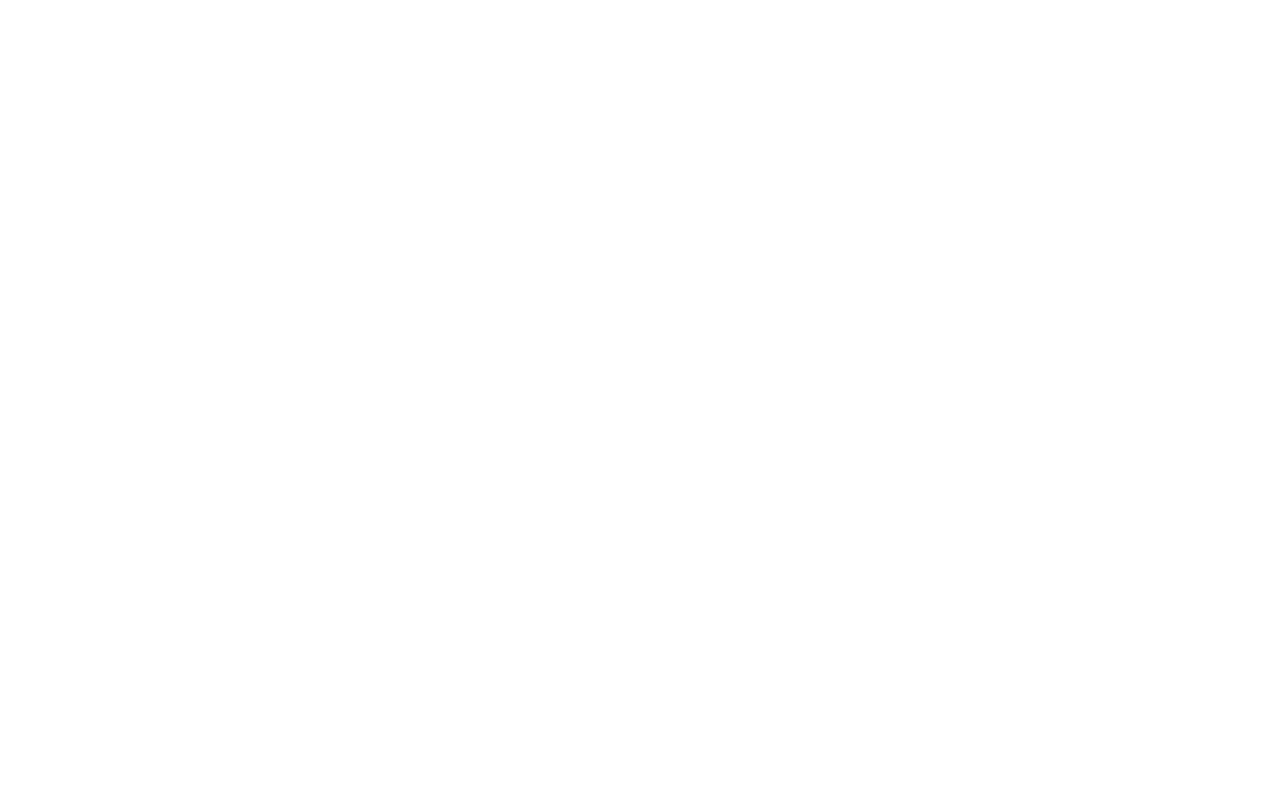
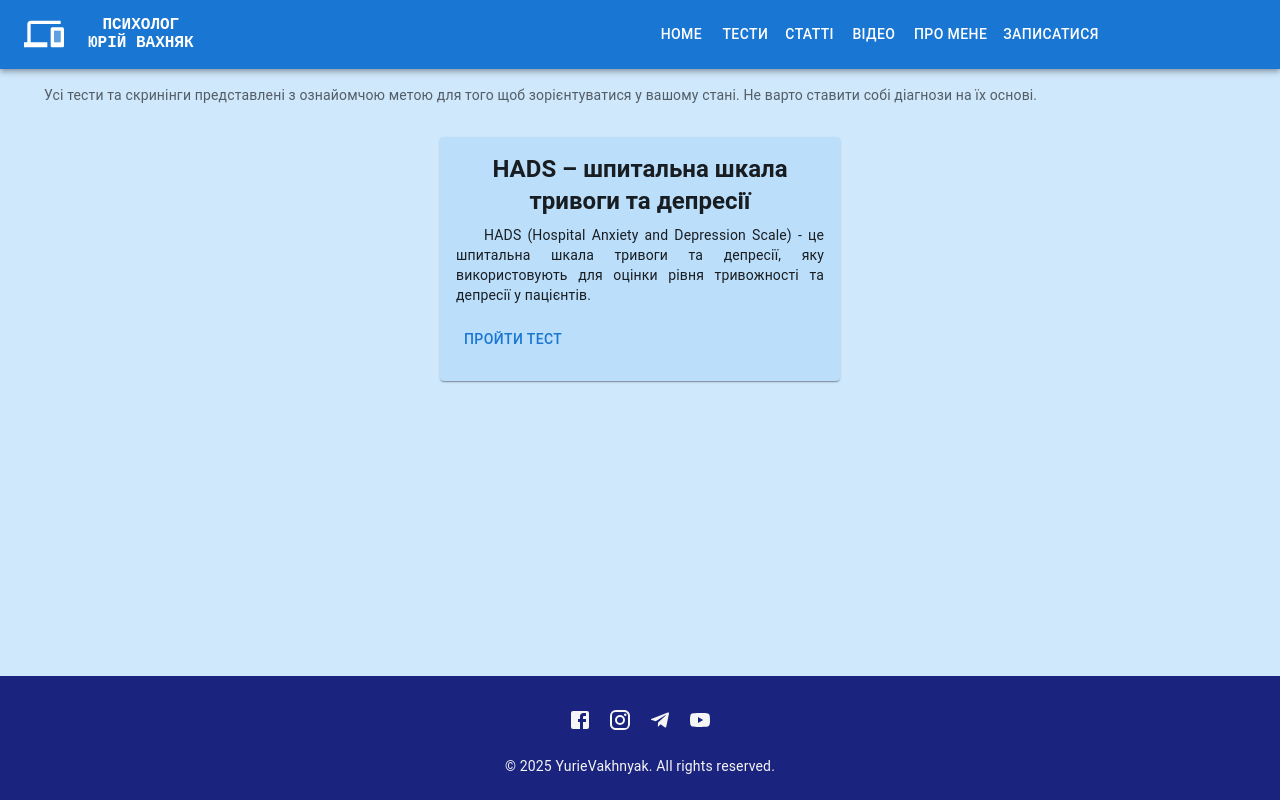
Before and after one commit to YurieVakhnyak/my-lending, a React (Create React App) app: page /tests in a window 1280 px wide. Before the commit this address had no page. Built offline with nearby package versions, Linux system fonts and the light colour scheme.

Commit message:
Added tests

```diff
--- a/src/App.js
+++ b/src/App.js
@@ -8,6 +8,8 @@
 import Articles from "./pages/Articles";
 import MyVideos from "./pages/MyVideos";
 import ArticlePage from "./pages/ArticlePage";
+import Tests from "./pages/Tests";
+import TestPage from "./pages/TestPage";
 
 function App() {
   return (
@@ -15,10 +17,12 @@
       <ScrollToTop />
       <Routes>
         <Route path="/" element={<Home />} />
-        <Route path="/about" element={<About />} />
+        <Route path="/tests" element={<Tests />} />
+        <Route path="/tests/:id" element={<TestPage />} />
         <Route path="/articles" element={<Articles />} />
         <Route path="/articles/:id" element={<ArticlePage />} />
         <Route path="/videos" element={<MyVideos />} />
+        <Route path="/about" element={<About />} />
         <Route path="/appointment" element={<Appointment />} />
       </Routes>
       <ScrollToTopButton />
--- /dev/null
+++ b/src/components/CardTest.js
@@ -0,0 +1,56 @@
+import React from "react";
+import Card from "@mui/material/Card";
+import CardContent from "@mui/material/CardContent";
+import Typography from "@mui/material/Typography";
+import { Button } from "@mui/material";
+import { Link } from "react-router-dom";
+
+export default function CardTest({
+  testTitle = "Тест",
+  testDescription = "Опис тесту",
+  testLink = "#",
+}) {
+  //   const maxDescriptionLength = 200;
+
+  //   // Обрізаний текст опису тесту
+  //   const truncatedDescription =
+  //     testDescription.length > maxDescriptionLength
+  //       ? testDescription.substring(0, maxDescriptionLength) + "..."
+  //       : testDescription;
+
+  return (
+    <Card
+      sx={{
+        bgcolor: "#bbdefb",
+        minWidth: 275,
+        maxWidth: 400,
+        margin: "16px auto",
+      }}
+    >
+      <CardContent>
+        {/* Заголовок тесту */}
+        <Typography
+          variant="h5"
+          component="div"
+          sx={{ fontWeight: "bold", marginBottom: "8px", textAlign: "center" }}
+        >
+          {testTitle}
+        </Typography>
+        <Typography
+          variant="body2"
+          sx={{ mt: 1, textAlign: "justify", textIndent: "2em" }}
+        >
+          {testDescription}
+        </Typography>
+        <Button
+          component={Link}
+          to={testLink}
+          variant="text"
+          sx={{ marginTop: "16px" }}
+        >
+          Пройти тест
+        </Button>
+      </CardContent>
+    </Card>
+  );
+}
--- a/src/components/Header.js
+++ b/src/components/Header.js
@@ -13,7 +13,7 @@
 import { blue, grey } from "@mui/material/colors";
 import { NavLink } from "react-router-dom";
 
-const pages = ["HOME", "Про мене", "Статті", "Відео", "Записатися"];
+const pages = ["HOME", "Тести", "Статті", "Відео", "Про мене", "Записатися"];
 const title = ["ПСИХОЛОГ", "ЮРІЙ ВАХНЯК"];
 
 function Header() {
@@ -30,6 +30,7 @@
   const routes = {
     HOME: "/",
     "Про мене": "/about",
+    Тести: "/tests",
     Статті: "/articles",
     Відео: "/videos",
     Записатися: "/appointment",
--- /dev/null
+++ b/src/data/TestsData.js
@@ -0,0 +1,6 @@
+export const testsData = [
+  {
+    testTitle: `HADS – шпитальна шкала тривоги та депресії`,
+    testDescription: `HADS (Hospital Anxiety and Depression Scale) - це шпитальна шкала тривоги та депресії, яку використовують для оцінки рівня тривожності та депресії у пацієнтів.`,
+  },
+];
--- /dev/null
+++ b/src/pages/TestPage.js
@@ -0,0 +1,47 @@
+import * as React from "react";
+import { useParams } from "react-router-dom";
+import Header from "../components/Header";
+import Box from "@mui/material/Box";
+import Typography from "@mui/material/Typography";
+import Container from "@mui/material/Container";
+import Footer from "../components/Footer";
+import { testsData } from "./../data/TestsData"; // Імпортуємо дані
+
+function TestPage() {
+  const { id } = useParams();
+  const test = testsData[id]; // Отримуємо тест за id
+
+  if (!test) {
+    return (
+      <Container>
+        <Typography variant="h4">Тест не знайдено</Typography>
+      </Container>
+    );
+  }
+
+  return (
+    <Container
+      disableGutters
+      maxWidth={false}
+      sx={{
+        display: "flex",
+        flexDirection: "column",
+        minHeight: "100vh",
+        bgcolor: "#cfe8fc",
+      }}
+    >
+      <Header />
+      <Box sx={{ p: 3 }}>
+        <Typography variant="h4" sx={{ textAlign: "center" }}>
+          {test.testTitle}
+        </Typography>
+        <Typography variant="body1" sx={{ mt: 2, textIndent: "2em" }}>
+          {test.testDescription}
+        </Typography>
+      </Box>
+      <Footer />
+    </Container>
+  );
+}
+
+export default TestPage;
--- /dev/null
+++ b/src/pages/Tests.js
@@ -0,0 +1,67 @@
+import * as React from "react";
+import { useState, useEffect } from "react";
+import Header from "../components/Header";
+import Box from "@mui/material/Box";
+import Typography from "@mui/material/Typography";
+import Container from "@mui/material/Container";
+import Footer from "../components/Footer";
+import CardTest from "../components/CardTest";
+import { testsData } from "../data/TestsData";
+
+function Tests() {
+  const [tests, setTests] = useState([]);
+
+  useEffect(() => {
+    setTests(testsData);
+    console.log("Завантажені тести:", testsData);
+  }, []);
+
+  return (
+    <Container
+      disableGutters
+      maxWidth={false}
+      sx={{
+        display: "flex",
+        flexDirection: "column",
+        minHeight: "100vh",
+        bgcolor: "#cfe8fc",
+      }}
+    >
+      <Header />
+      <Box sx={{ p: 2 }}>
+        <Typography
+          variant="body2"
+          color="text.secondary"
+          sx={{ textIndent: "2em" }}
+        >
+          Усі тести та скринінги представлені з ознайомчою метою для того щоб
+          зорієнтуватися у вашому стані. Не варто ставити собі діагнози на їх
+          основі.
+        </Typography>
+      </Box>
+      <Box sx={{ display: "flex", flexWrap: "wrap" }}>
+        {tests.length > 0 ? (
+          tests.map((test, index) => (
+            <CardTest
+              key={index + "test"}
+              testTitle={test.testTitle}
+              testDescription={test.testDescription}
+              testLink={`/tests/${index}`}
+            />
+          ))
+        ) : (
+          <Typography
+            variant="h6"
+            sx={{ textAlign: "center", width: "100%", mt: 3 }}
+          >
+            Даних немає 😔
+          </Typography>
+        )}
+      </Box>
+
+      <Footer />
+    </Container>
+  );
+}
+
+export default Tests;
```
